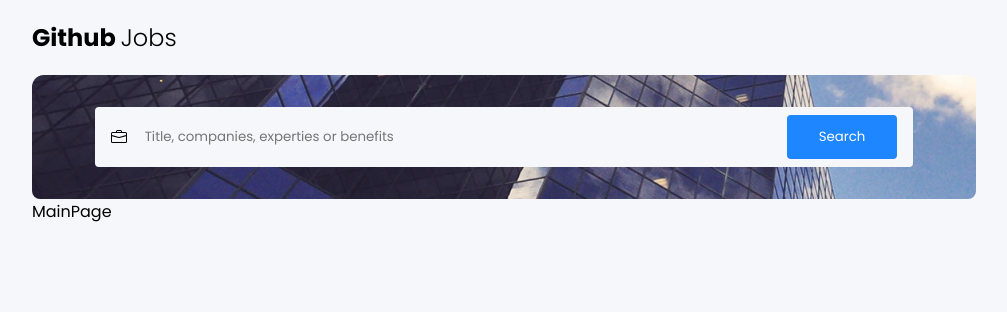
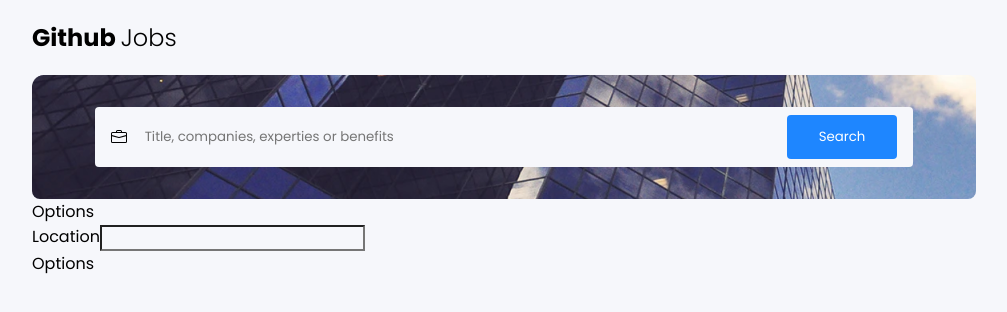
Before and after one commit to youhane/github-jobs-challenge, a React (Create React App) app: page / in a window 1280 px wide. Shown: the top 312 px of the page, without its empty margins (136-1143 px from the left). Built offline with nearby package versions, Linux system fonts and the light colour scheme.

Commit message:
add: filter ui

```diff
--- /dev/null
+++ b/src/components/Filter/Filter.styles.ts
@@ -0,0 +1,5 @@
+import styled from 'styled-components';
+
+export const Wrapper = styled.div`
+
+`
--- /dev/null
+++ b/src/components/Filter/Filter.tsx
@@ -0,0 +1,18 @@
+import React from 'react'
+import Options from '../Options/Options'
+import { Wrapper } from './Filter.styles'
+
+function Filter() {
+  return (
+    <Wrapper>
+        <Options/>
+        <div>
+            <label htmlFor="location">Location</label>
+            <input type="text" name='location' id='location' />
+        </div>
+        <Options/>
+    </Wrapper>
+  )
+}
+
+export default Filter
--- /dev/null
+++ b/src/components/Options/Options.styles.ts
@@ -0,0 +1,5 @@
+import styled from 'styled-components';
+
+export const Wrapper = styled.div`
+
+`
--- /dev/null
+++ b/src/components/Options/Options.tsx
@@ -0,0 +1,12 @@
+import React from 'react'
+import { Wrapper } from './Options.styles'
+
+function Options() {
+  return (
+    <Wrapper>
+        Options
+    </Wrapper>
+  )
+}
+
+export default Options
--- a/src/pages/MainPage/MainPage.styles.ts
+++ b/src/pages/MainPage/MainPage.styles.ts
@@ -3,3 +3,11 @@ import styled from "styled-components";
 export const Wrapper = styled.section`
 
 `
+
+export const Content = styled.div`
+
+`
+
+export const Jobs = styled.div`
+
+`
--- a/src/pages/MainPage/MainPage.tsx
+++ b/src/pages/MainPage/MainPage.tsx
@@ -1,14 +1,20 @@
 import React from 'react'
+import Filter from '../../components/Filter/Filter'
 import Header from '../../components/Header/Header'
 import SearchBar from '../../components/SearchBar/SearchBar'
-import { Wrapper } from './MainPage.styles'
+import { Content, Jobs, Wrapper } from './MainPage.styles'
 
 function MainPage() {
   return (
     <Wrapper>
       <Header />
-      <SearchBar/>
-      MainPage
+      <SearchBar />
+      <Content>
+        <Filter />
+        <Jobs>
+
+        </Jobs>
+      </Content>
     </Wrapper>
   )
 }
```
